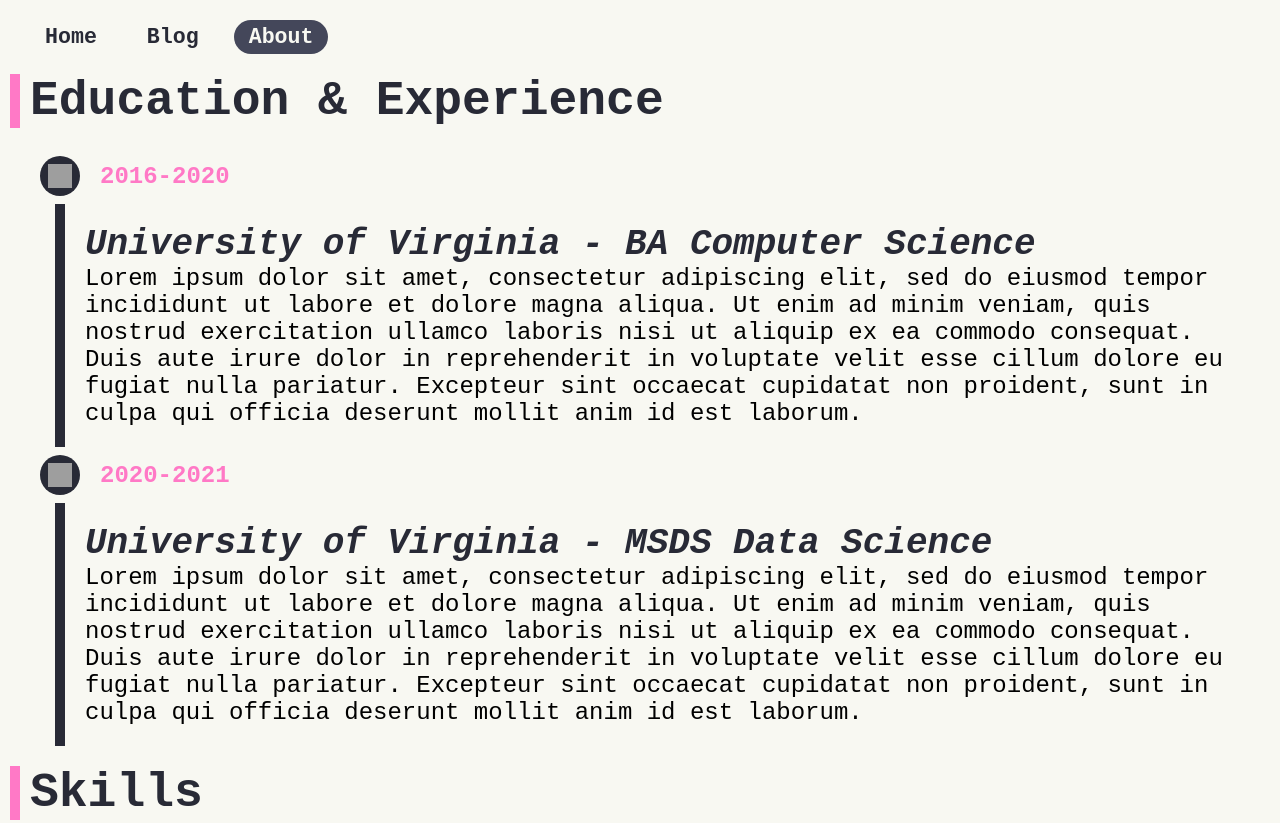
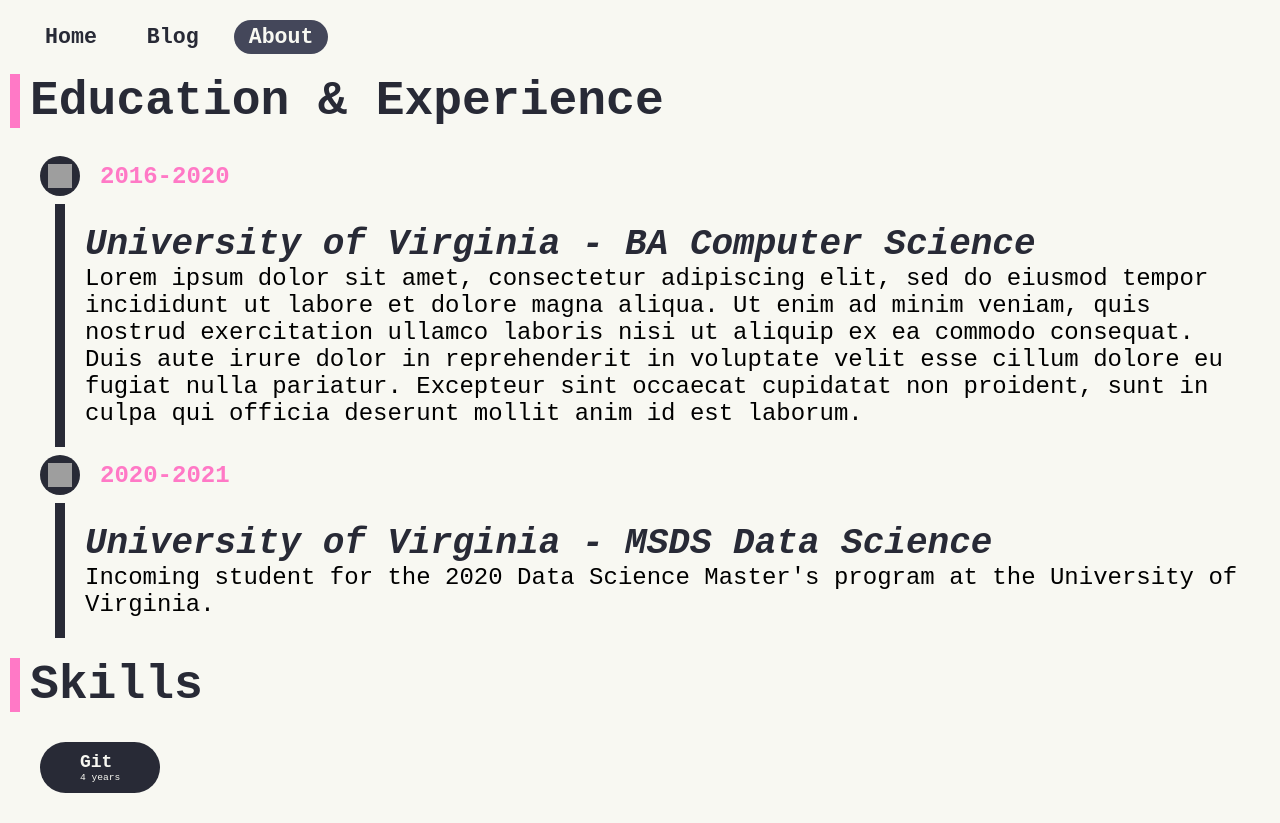
Before and after one commit to taylorrohrich/personal_website_2020, a Gatsby site in the folder gatsby/: page /about in a window 1280 px wide. Shown: the top 823 px of the page. Built offline with nearby package versions, Linux system fonts and the light colour scheme; Gatsby itself is replaced by a stand-in of ours; grey boxes are pictures that could not be loaded.

Commit message:
Update Timeline “university-of-virginia-msds-data-science”

```diff
--- a/gatsby/static/timeline/university-of-virginia-msds-data-science.md
+++ b/gatsby/static/timeline/university-of-virginia-msds-data-science.md
@@ -6,4 +6,4 @@
 color: '#282a36'
 icon: /assets/cap.svg
 ---
-Lorem ipsum dolor sit amet, consectetur adipiscing elit, sed do eiusmod tempor incididunt ut labore et dolore magna aliqua. Ut enim ad minim veniam, quis nostrud exercitation ullamco laboris nisi ut aliquip ex ea commodo consequat. Duis aute irure dolor in reprehenderit in voluptate velit esse cillum dolore eu fugiat nulla pariatur. Excepteur sint occaecat cupidatat non proident, sunt in culpa qui officia deserunt mollit anim id est laborum.
+Incoming student for the 2020 Data Science Master's program at the University of Virginia.
```
